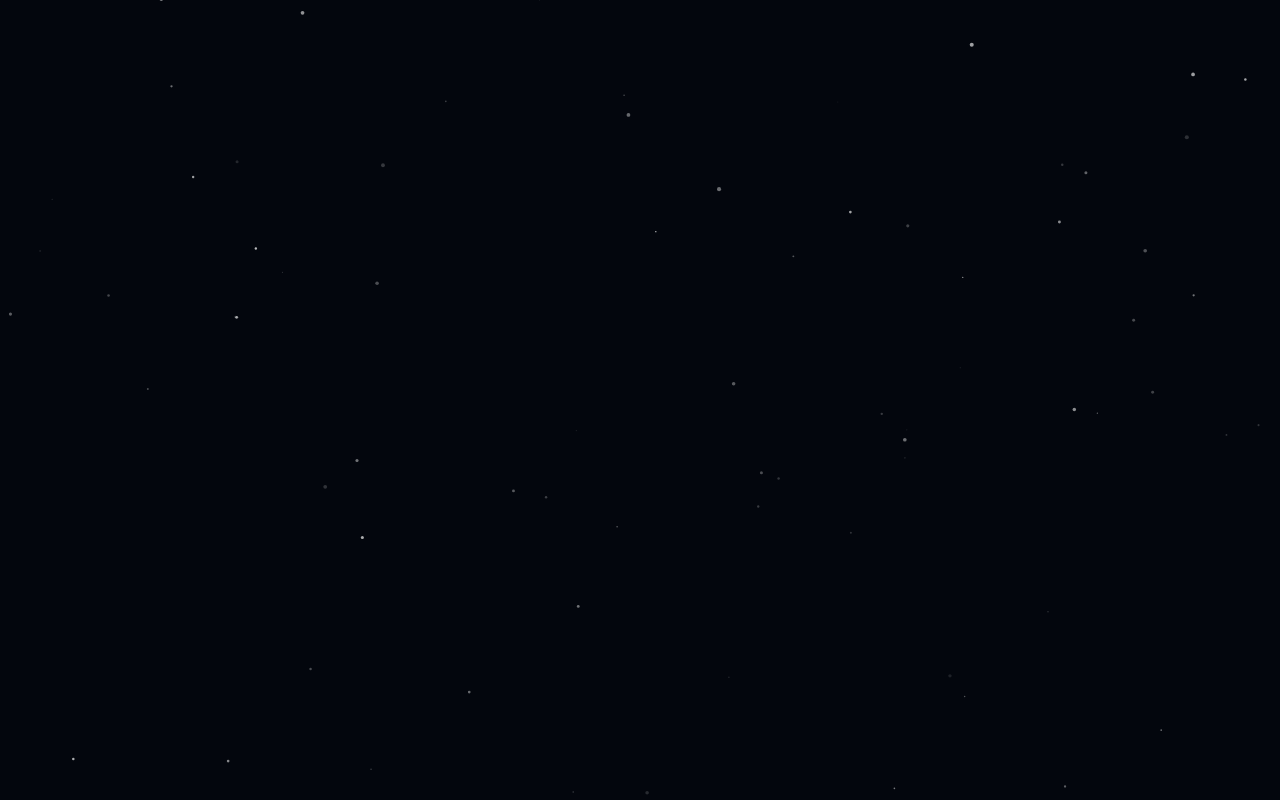
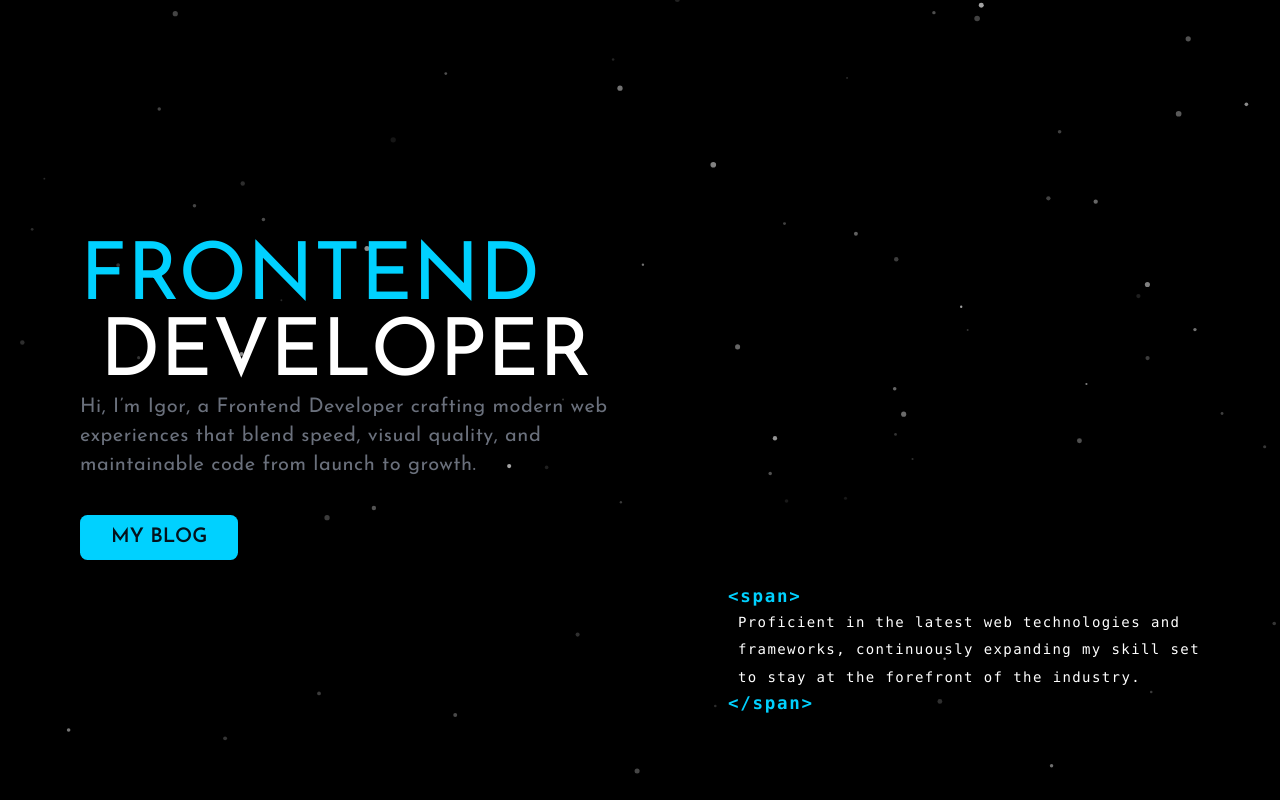
Before and after one commit to IgorDyshuk/my-portfolio, a React (Vite) app: page / in a window 1280 px wide. Built offline with nearby package versions, Linux system fonts and the light colour scheme.

Commit message:
feat: implement home section layout and animations

```diff
--- a/src/App.jsx
+++ b/src/App.jsx
@@ -1,5 +1,11 @@
+import HomeSection from "./Sections/HomeSection";
+
 function App() {
-  return null;
+  return (
+    <div className="px-5 sm:px-0 mx-auto w-full max-w-3xl xl:max-w-4xl">
+      <HomeSection />
+    </div>
+  );
 }
 
 export default App;
--- a/src/Sections/HomeSection.jsx
+++ b/src/Sections/HomeSection.jsx
@@ -1,7 +1,61 @@
-import React from "react";
+import { useGSAP } from "@gsap/react";
+import gsap from "gsap";
+import { SplitText } from "gsap/all";
 
 function HomeSection() {
-  return <div>Hi! i'm Ahmed, also </div>;
+  useGSAP(() => {
+    const split = SplitText.create(".animated-text", {
+      type: "lines,words",
+      linesClass: "paragraph-line",
+    });
+
+    gsap.from(split.words, {
+      autoAlpha: 0,
+      yPercent: 150,
+      duration: 0.5,
+      ease: "power3.out",
+      stagger: 0.02,
+    });
+
+    return () => split.revert();
+  }, []);
+  return (
+    <section className="flex min-h-screen w-full items-center justify-center">
+      <div className="flex w-full flex-col lg:flex-row items-center justify-between">
+        <div className="max-w-md">
+          <h1 className="text-5xl sm:text-[80px] leading-[0.95] uppercase">
+            <span className="text-[#00D1FF]"> Frontend</span> <br />{" "}
+            <span className="ml-0 lg:ml-4"> Developer</span>
+          </h1>
+          <p className="text-[18px] sm:text-base leading-[1.55] sm:leading-[1.45] animated-gradient-text tracking-wide">
+            Hi, I’m Igor, a Frontend Developer crafting modern web experiences
+            that blend speed, visual quality, and maintainable code from launch
+            to growth.
+          </p>
+          <button
+            type="button"
+            className="group relative mt-7 inline-flex h-9 items-center justify-center gap-2 overflow-hidden rounded-md border border-[#00D1FF]/60 bg-[#00D1FF] px-6 font-semibold text-[#04121c] uppercase outline-none transition-all duration-300 ease-out hover:-translate-y-0.5 hover:shadow-[0_10px_24px_rgba(0,209,255,0.28)] cursor-pointer before:absolute before:inset-0 before:translate-y-full before:bg-[#8bf0ff] before:transition-transform before:duration-300 before:ease-out before:content-[''] hover:before:translate-y-0"
+          >
+            <span className="relative z-10">My Blog</span>
+          </button>
+        </div>
+
+        <code className="mt-7 lg:mt-140 xl:mt-100 2xl:mt-140 flex max-w-md md:max-w-xl lg:max-w-sm flex-col text-left text-white">
+          <p className="text-[#00D1FF] font-bold text-sm tracking-widest">
+            &lt;span&gt;
+          </p>
+          <p className="pl-2 text-[12px] lg:text-[14px] leading-5.5 tracking-widest md:tracking-widest lg:tracking-normal xl:tracking-widest animated-text block">
+            Proficient in the latest web technologies and frameworks,
+            continuously expanding my skill set to stay at the forefront of the
+            industry.
+          </p>
+          <p className="text-[#00D1FF] font-bold text-sm tracking-widest">
+            &lt;/span&gt;
+          </p>
+        </code>
+      </div>
+    </section>
+  );
 }
 
 export default HomeSection;
--- a/src/components/ParticleBackground.jsx
+++ b/src/components/ParticleBackground.jsx
@@ -10,21 +10,21 @@ const clamp = (value, min, max) => Math.min(max, Math.max(min, value));
 const getParticleCount = (width, height) => {
   const density = width < MOBILE_BREAKPOINT ? MOBILE_DENSITY : DESKTOP_DENSITY;
   const count = Math.floor((width * height) / density);
-  return clamp(count, 50, 120);
+  return clamp(count, 35, 95);
 };
 
 const createParticle = (width, height, withRandomY = false) => {
-  const speedMagnitude = 0.08 + Math.random() * 0.35;
+  const speedMagnitude = 0.18 + Math.random() * 0.55;
   const direction = Math.random() > 0.5 ? 1 : -1;
 
   return {
     x: Math.random() * width,
     y: withRandomY ? Math.random() * height : direction > 0 ? -12 : height + 12,
-    r: 0.5 + Math.random() * 1.6,
+    r: 0.9 + Math.random() * 2,
     vy: speedMagnitude * direction,
     drift: 0.45 + Math.random() * 1.15,
     phase: Math.random() * Math.PI * 2,
-    alpha: 0.2 + Math.random() * 0.55,
+    alpha: 0.18 + Math.random() * 0.5,
     twinkle: 0.5 + Math.random() * 1.2,
   };
 };
@@ -93,7 +93,7 @@ function ParticleBackground() {
           particle.x +=
             Math.sin(timeScale * particle.drift + particle.phase) * 0.1;
           particle.vy += (Math.random() - 0.5) * 0.002;
-          particle.vy = clamp(particle.vy, -0.5, 0.5);
+          particle.vy = clamp(particle.vy, -0.85, 0.85);
 
           if (
             particle.y < -20 ||
--- a/src/index.css
+++ b/src/index.css
@@ -4,7 +4,7 @@
 :root {
   --text: #ffffff;
   --text-h: #f8fbff;
-  --bg: #03060d;
+  --bg: #000000;
   --border: rgba(255, 255, 255, 0.14);
   --code-bg: rgba(255, 255, 255, 0.08);
   --accent: #f25a2e;
@@ -17,10 +17,11 @@
 
   --sans: 'Josefin Sans', 'Avenir Next', 'Segoe UI', sans-serif;
   --heading: 'Outfit', 'Avenir Next Condensed', 'Segoe UI', sans-serif;
-  --mono: 'JetBrains Mono', 'SFMono-Regular', Consolas, monospace;
+  --mono: ui-monospace, 'SFMono-Regular', Menlo, Monaco, Consolas,
+    'Liberation Mono', 'Courier New', monospace;
 
-  font: 18px/145% var(--sans);
-  letter-spacing: 0.18px;
+  font: 400 20px/28px var(--sans);
+  letter-spacing: 0;
   color-scheme: dark;
   color: var(--text);
   background:
@@ -29,10 +30,13 @@
   text-rendering: optimizeLegibility;
   -webkit-font-smoothing: antialiased;
   -moz-osx-font-smoothing: grayscale;
+}
 
-  @media (max-width: 1024px) {
-    font-size: 16px;
-  }
+*,
+*::before,
+*::after {
+  -webkit-user-select: none;
+  user-select: none;
 }
 
 .particle-background {
@@ -43,3 +47,62 @@
   pointer-events: none;
   z-index: -1;
 }
+
+code,
+pre,
+kbd,
+samp {
+  font-family: var(--mono);
+  font-size: 14px;
+  line-height: 28px;
+  font-weight: 400;
+}
+
+.paragraph-line {
+  display: block;
+  overflow: hidden;
+}
+
+.animated-gradient-text {
+  --text-gray: #6a707c;
+  --wave-soft: #a8b1c2;
+  --wave-highlight: #d4dae6;
+  --wave-interval: 5s;
+  --wave-angle: 100deg;
+  --wave-start-position: 160%;
+  --wave-end-position: -20%;
+
+  background-image: linear-gradient(
+    var(--wave-angle),
+    var(--text-gray) 0%,
+    var(--text-gray) 33%,
+    var(--wave-soft) 42%,
+    var(--wave-highlight) 50%,
+    var(--wave-soft) 57%,
+    var(--text-gray) 63%,
+    var(--text-gray) 100%
+  );
+  background-size: 200% 100%;
+  background-position: var(--wave-start-position) 50%;
+  color: transparent;
+  background-clip: text;
+  -webkit-background-clip: text;
+  -webkit-text-fill-color: transparent;
+  animation: text-wave-pass var(--wave-interval) linear infinite;
+}
+
+@keyframes text-wave-pass {
+  0%,
+  32% {
+    background-position: var(--wave-start-position) 50%;
+  }
+  100% {
+    background-position: var(--wave-end-position) 50%;
+  }
+}
+
+@media (prefers-reduced-motion: reduce) {
+  .animated-gradient-text {
+    animation: none;
+  }
+}
```
